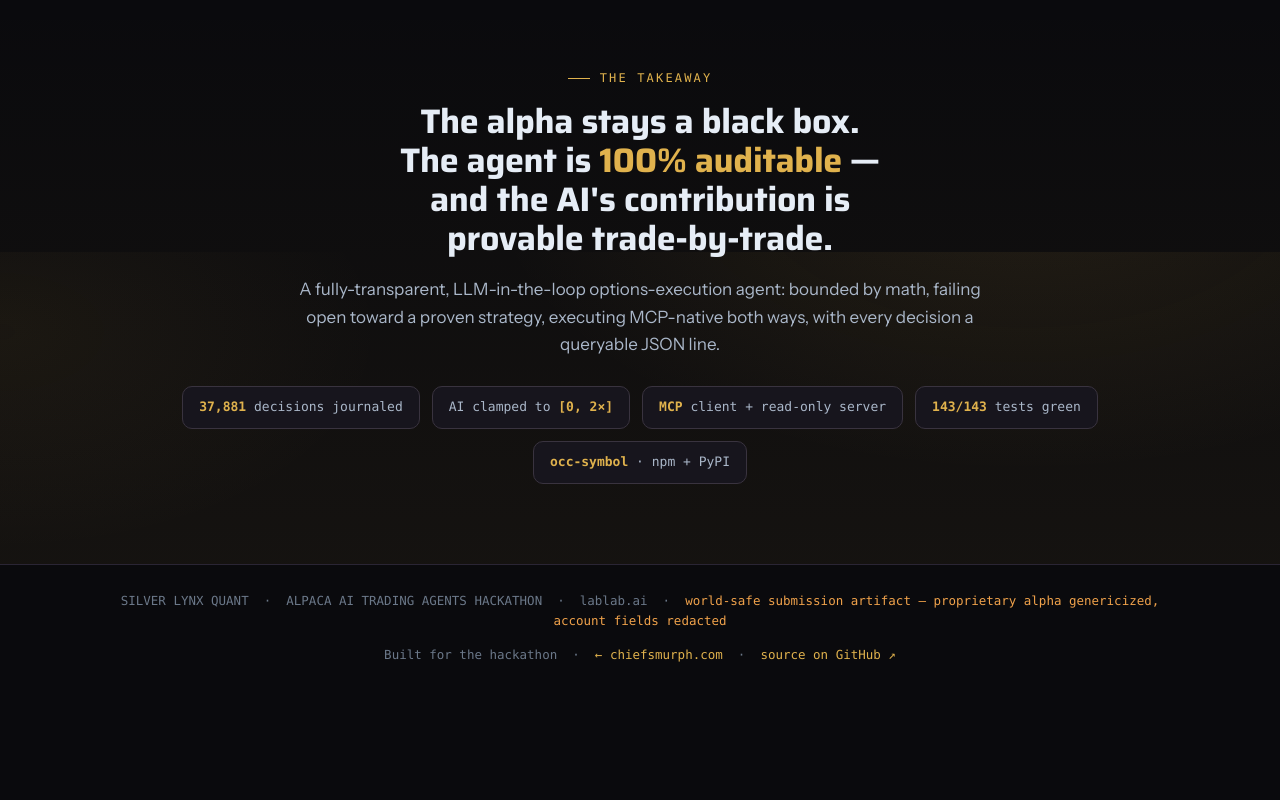
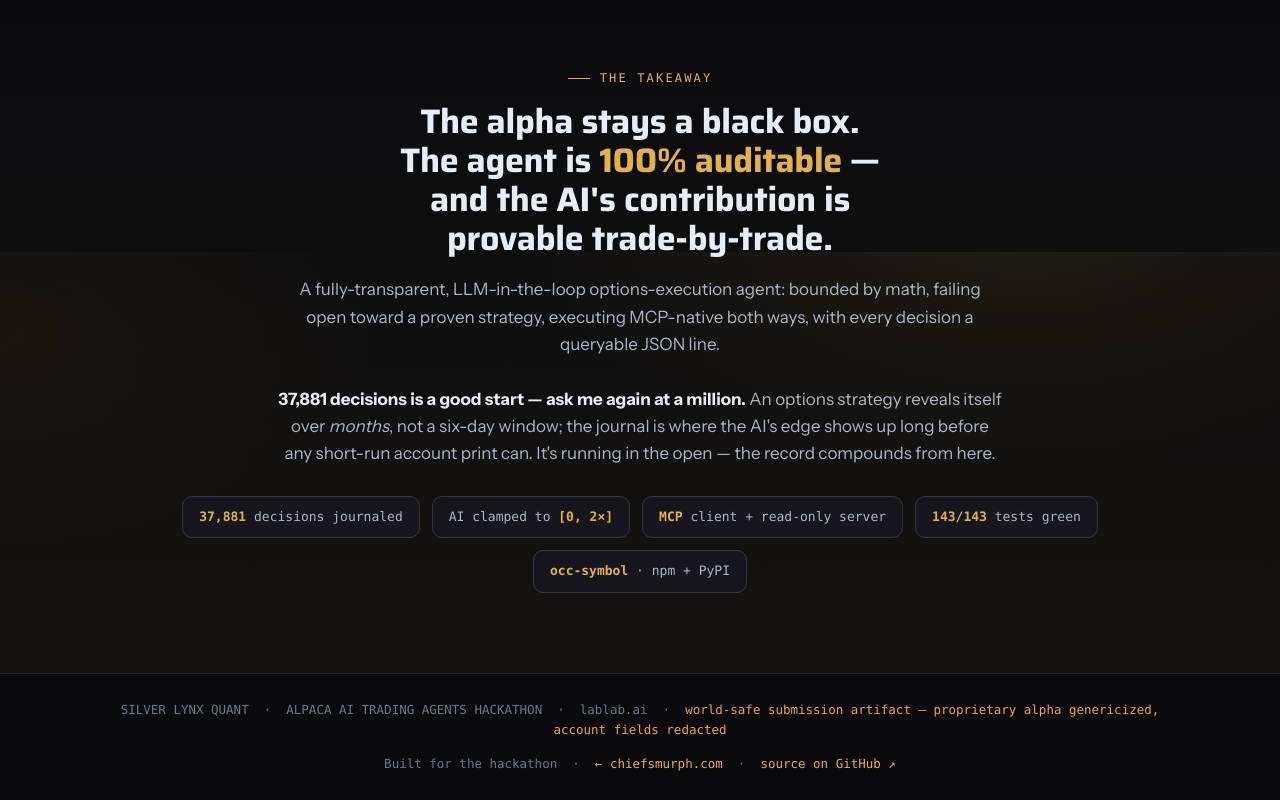
Before and after one commit to chiefsmurph/alpaca-ai-agents-hackathon, a website: page index.html in a window 1280 px wide. Shown: the part 7748-8548 px from the top of the page. Before the commit the page ends 8439 px from the top, so only its background shows below. Drawn offline with Linux system fonts and the light colour scheme; no server answers.

Commit message:
close: forward-looking capstone — '37,881 decisions is a good start, ask me again at a million' (principle: options strategies prove out over months, not a 6-day window)

```diff
--- a/index.html
+++ b/index.html
@@ -944,6 +944,11 @@
       A fully-transparent, LLM-in-the-loop options-execution agent: bounded by math, failing open toward a proven strategy,
       executing MCP-native both ways, with every decision a queryable JSON line.
     </p>
+    <p class="sub" style="margin-top:16px">
+      <b style="color:var(--ink)">37,881 decisions is a good start — ask me again at a million.</b>
+      An options strategy reveals itself over <em>months</em>, not a six-day window; the journal is where the AI's edge
+      shows up long before any short-run account print can. It's running in the open — the record compounds from here.
+    </p>
     <div class="chips">
       <span class="chip"><b>37,881</b> decisions journaled</span>
       <span class="chip">AI clamped to <b>[0, 2×]</b></span>
```
